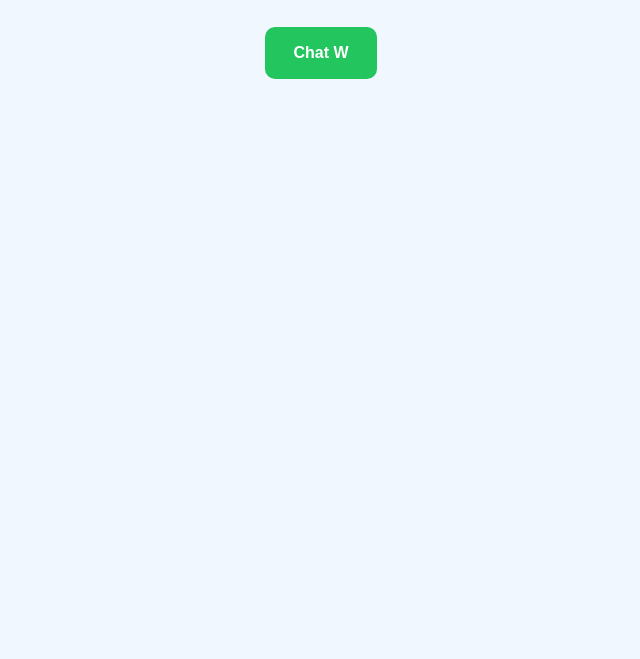
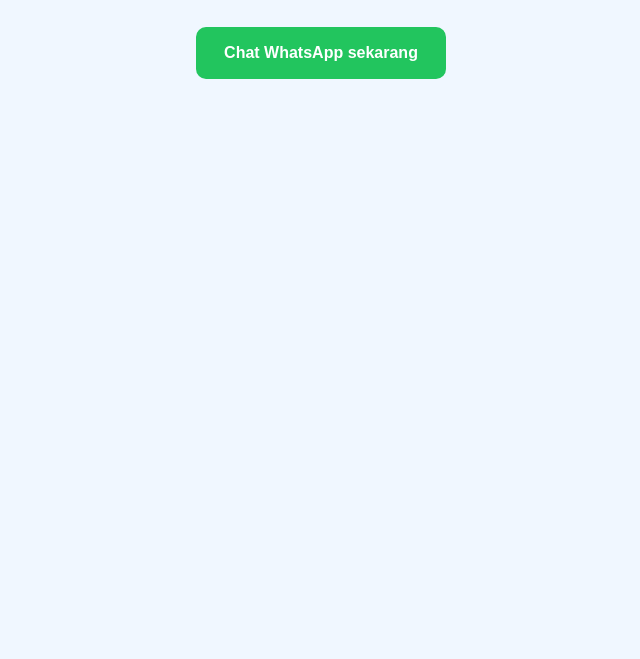
Before and after one commit to afinaluyuni/jasa-sby, a plain HTML site: page index.html in a window 1280 px wide. Shown: the part 141-800 px from the top of the page, without its empty margins (319-959 px from the left). Drawn offline with nearby package versions, Linux system fonts and the light colour scheme.

Commit message:
Fix WhatsApp link text in index.html

```diff
--- a/index.html
+++ b/index.html
@@ -8,6 +8,6 @@
 <body style="text-align:center;padding:50px;background:#f0f7ff;font-family:sans-serif">
 <h1 style="font-size:34px;color:#2563eb;font-weight:bold">JASA SBY SURABAYA</h1>
 <p style="margin-top:10px;font-size:18px">Jasa Profesional & Terpercaya di Surabaya</p>
-<a href="https://wa.me/6281234567890" style="background:#22c55e;color:white;padding:14px 28px;display:inline-block;margin-top:30px;border-radius:10px;text-decoration:none;font-weight:bold">Chat W
+<a href="https://wa.me/6281234567890" style="background:#22c55e;color:white;padding:14px 28px;display:inline-block;margin-top:30px;border-radius:10px;text-decoration:none;font-weight:bold">Chat WhatsApp sekarang
 
 </html>
```
